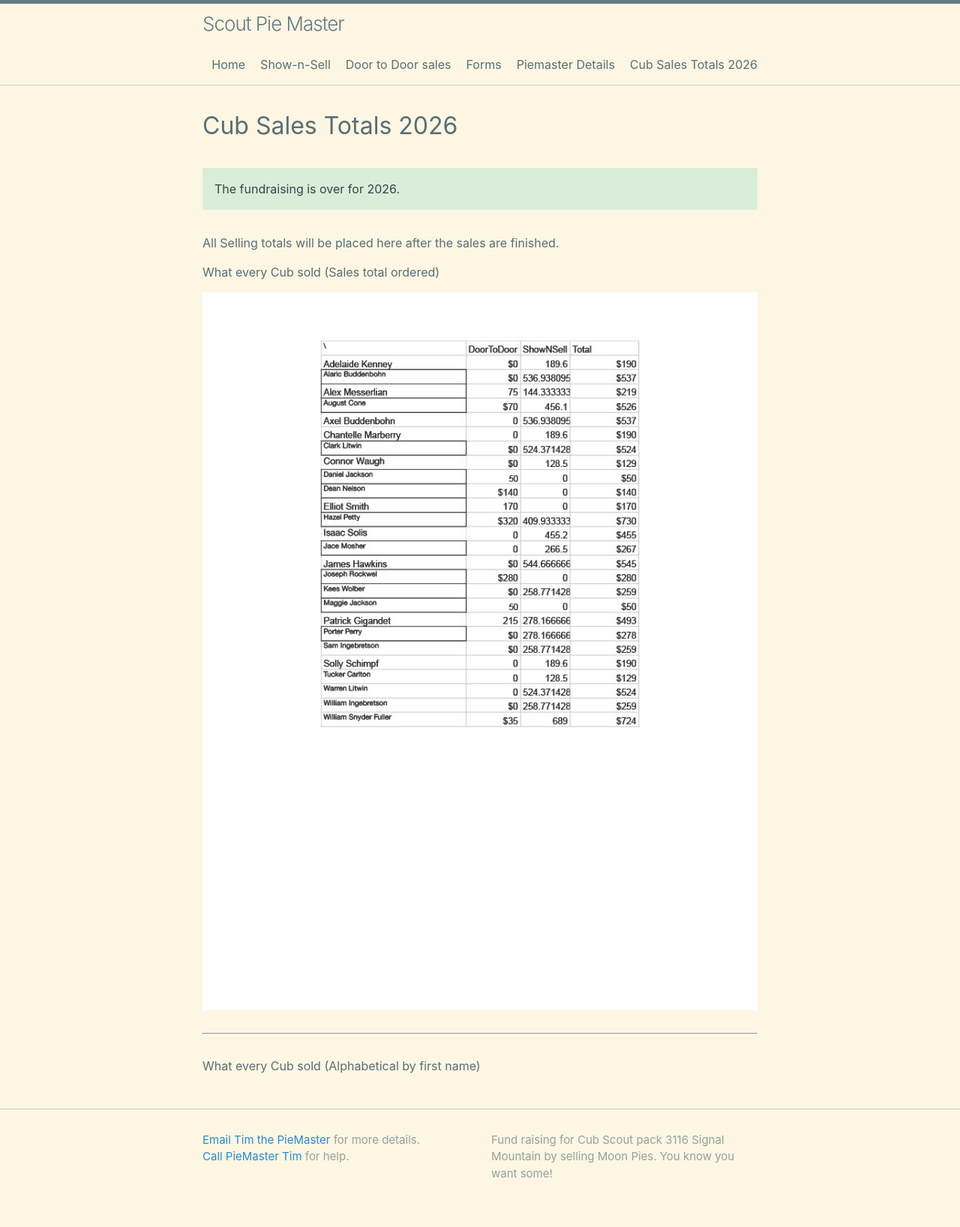
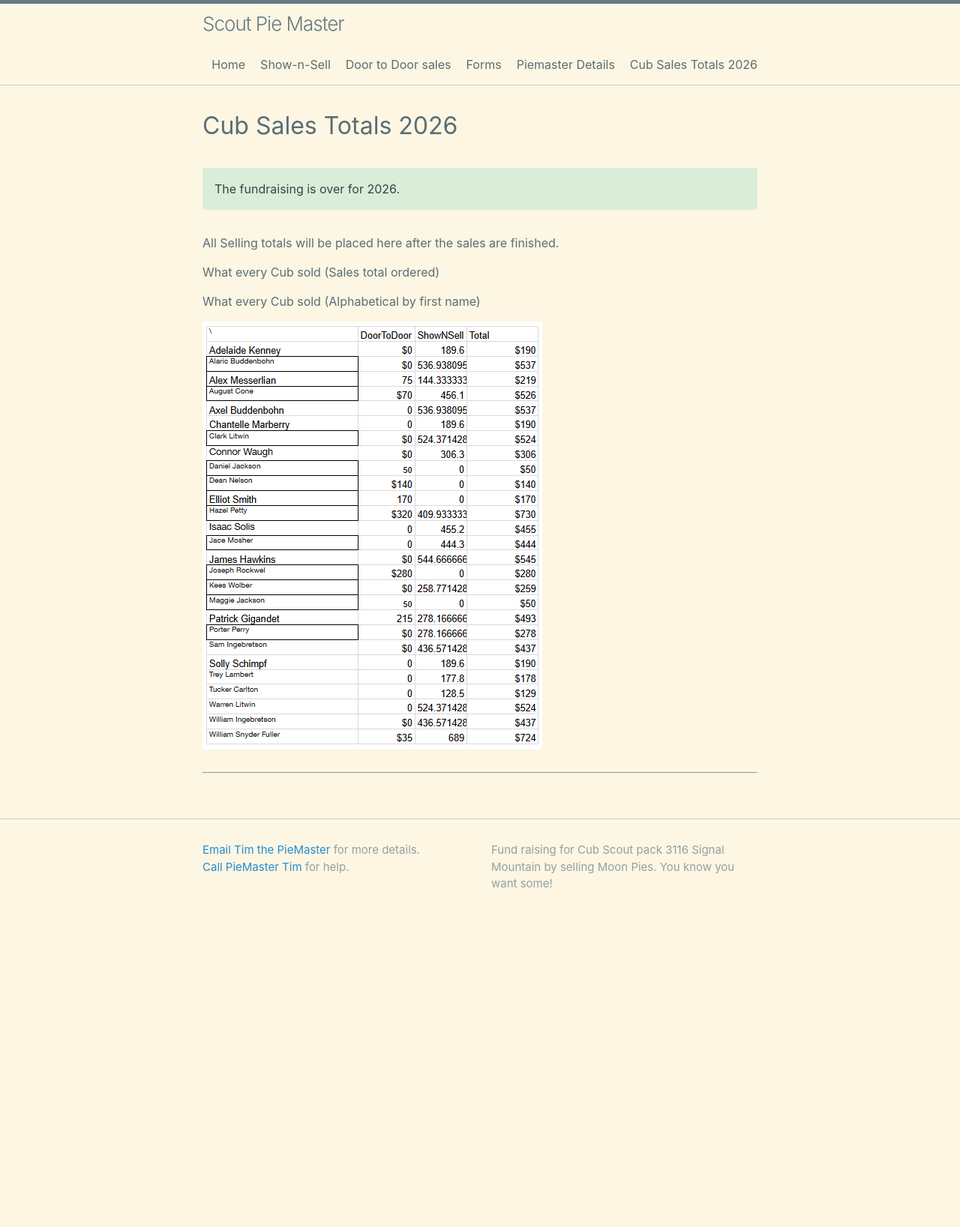
Before and after one commit to CodeJourneymen/scoutpiemaster, a Jekyll site: the page built from totals2024.md, in a window 1280 px wide. Shown: the whole page at 75% size. Built offline with Jekyll 4.4.1, drawn with Linux system fonts in a browser that asks for light colours; after the commit the page ends 1251 px from its top, so only the background shows below that.

Commit message:
Update totals2024.md

```diff
--- a/totals2024.md
+++ b/totals2024.md
@@ -11,9 +11,8 @@ All Selling totals will be placed here after the sales are finished.
 
 What every Cub sold (Sales total ordered)
 
+What every Cub sold (Alphabetical by first name)
 
-![Image of scout totals](/images/2026_Cub_Totals_-_Google_Sheets_1.jpg)
+![Image of scout totals](/images/2026CubScoutTotals.png)
 
 <hr>
-
-What every Cub sold (Alphabetical by first name)
```
